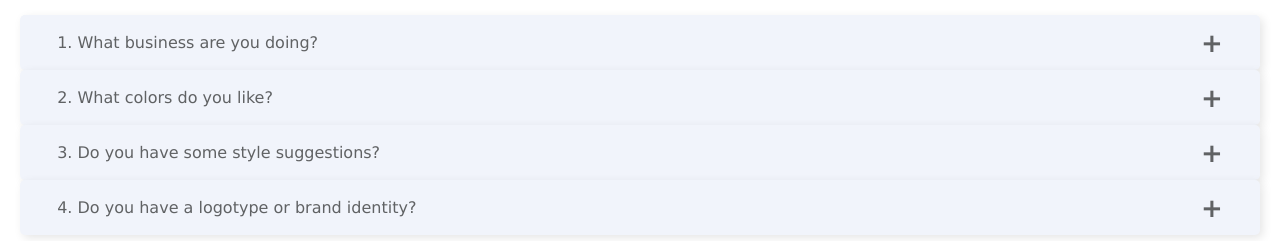
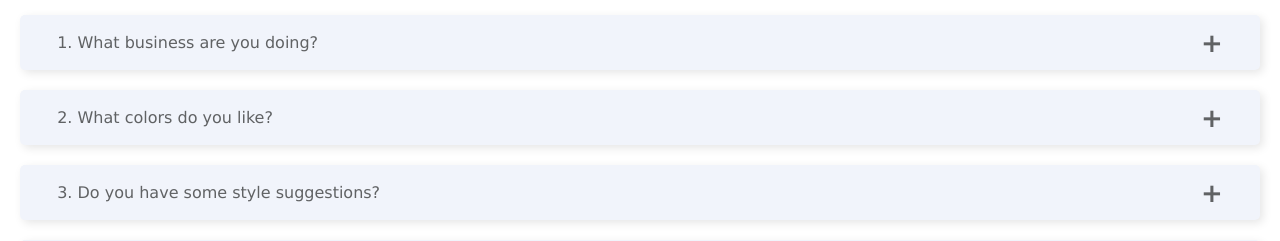
Before and after one commit to MaryOleksiuk/project-react, a React (Create React App) app: page / in a window 1280 px wide. Shown: the part 711-952 px from the top of the page. Built offline with nearby package versions, Linux system fonts and the light colour scheme.

Commit message:
Lesson 2 Task 3 - update accordion

```diff
--- a/src/Assets/Accordion-item/index.js
+++ b/src/Assets/Accordion-item/index.js
@@ -1,16 +1,22 @@
-import React from 'react';
+import React, { useState } from 'react';
 import './styles.scss';
 
 export const AccordionItem = (props) => {
+  let [ isContentVisible, setContentVisible ] = useState(false);
+
   return (
-    <section className='accordion-item'>
-      <h3 className='accordion-item__title'>
+    <div
+      className={`accordion-item ${isContentVisible ? ' active' : ''} `}>
+      <h3
+        className='accordion-item__title'
+        onClick={() => setContentVisible(isContentVisible = !isContentVisible)}
+      >
         { props.question }
       </h3>
 
       <div className='accordion-item__panel'>
         { props.answer }
       </div>
-    </section>
+    </div>
   )
 };
--- a/src/Assets/Accordion-item/styles.scss
+++ b/src/Assets/Accordion-item/styles.scss
@@ -1,4 +1,16 @@
 .accordion-item {
+  margin-bottom: 20px;
+
+  &.active {
+    .accordion-item__title {
+      color: #4886ff;
+    }
+
+    .accordion-item__panel {
+      display: block;
+    }
+  }
+
   &__title {
     height: 55px;
     padding: 0 3%;
@@ -29,10 +41,6 @@
       font-weight: 700;
       color: #606264;
     }
-
-    &.active {
-      color: #4886ff;
-    }
   }
 
   &__panel {
--- a/src/Assets/Accordion/index.js
+++ b/src/Assets/Accordion/index.js
@@ -1,4 +1,4 @@
-import React from 'react';
+import React, { useState } from 'react';
 import { AccordionItem } from '../Accordion-item';
 import './styles.scss';
 
@@ -8,8 +8,10 @@ export const Accordion = (props) => {
   const accordionItems = source.map((accordionItem, index) => (
     <AccordionItem
       key={index}
+      data-index={index}
       question={accordionItem.question}
-      answer={accordionItem.answer} />
+      answer={accordionItem.answer}
+    />
   ));
 
   return (
```
